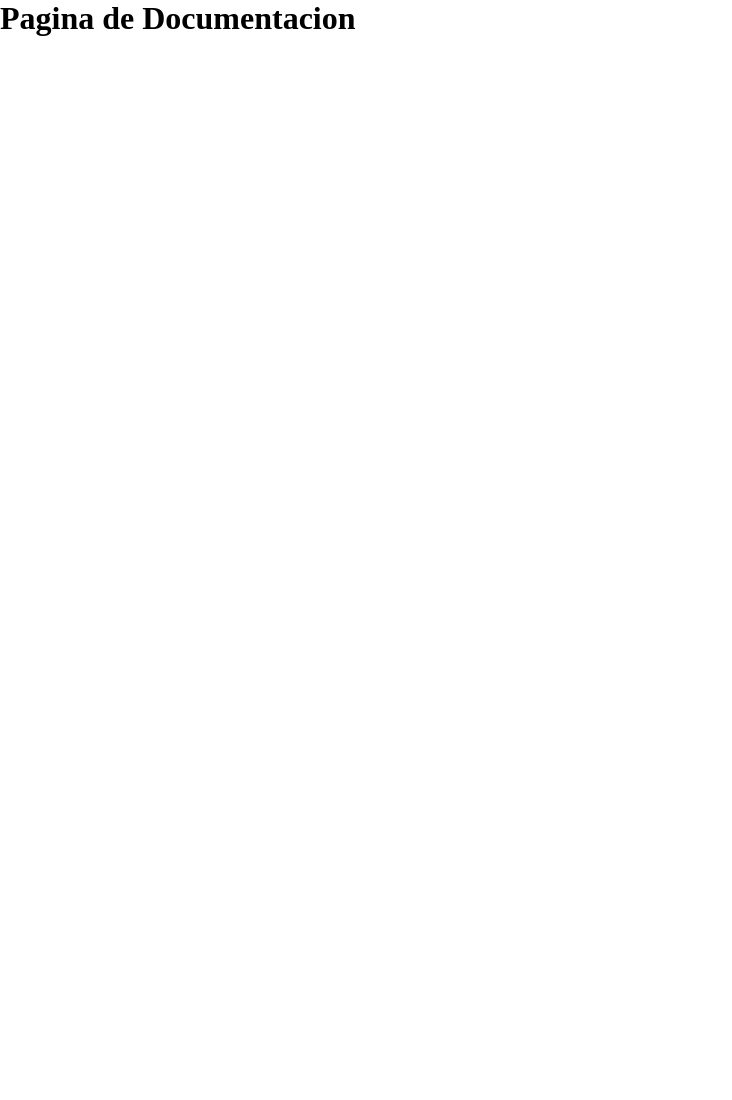
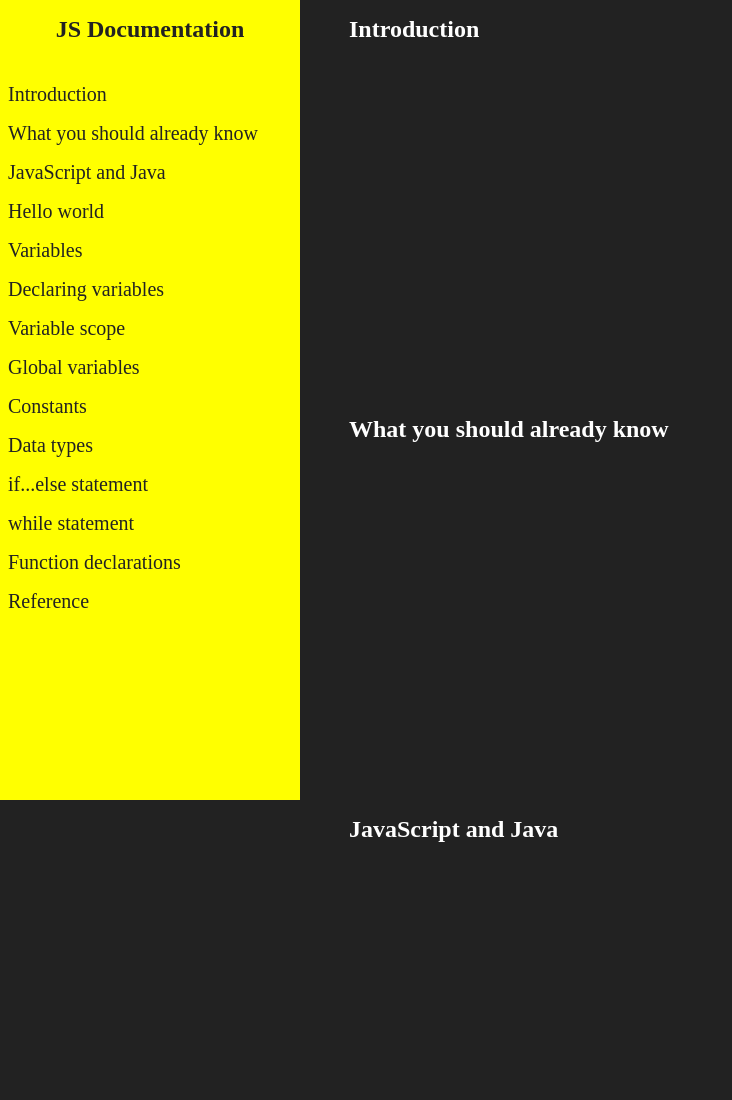
Before and after one commit to guswebdev/freecodecamp-documentacion, a plain HTML site: page index.html in a window 1280 px wide. Shown: the top 1100 px of the page, without its empty margins (0-732 px from the left). Before the commit the page ends 800 px from the top, so only its background shows below. Drawn offline with Linux system fonts and the light colour scheme.

Commit message:
Completar la estructura basica en mobile y desktop con estilos generales

```diff
--- a/index.html
+++ b/index.html
@@ -1,13 +1,94 @@
 <!DOCTYPE html>
 <html lang="en">
-<head>
-    <meta charset="UTF-8">
-    <meta name="viewport" content="width=device-width, initial-scale=1.0">
+  <head>
+    <meta charset="UTF-8" />
+    <meta name="viewport" content="width=device-width, initial-scale=1.0" />
     <title>Pagina de Documentacion</title>
 
-    <link rel="stylesheet" href="style.css">
-</head>
-<body>
-    <h1>Pagina de Documentacion</h1>
-</body>
+    <!--Font Awesome-->
+    <link
+      rel="stylesheet"
+      href="https://cdnjs.cloudflare.com/ajax/libs/font-awesome/6.6.0/css/all.min.css"
+      integrity="sha512-Kc323vGBEqzTmouAECnVceyQqyqdsSiqLQISBL29aUW4U/M7pSPA/gEUZQqv1cwx4OnYxTxve5UMg5GT6L4JJg=="
+      crossorigin="anonymous"
+      referrerpolicy="no-referrer"
+    />
+
+    <link rel="stylesheet" href="style.css" />
+  </head>
+  <body>
+    <header class="header">
+      <h1>JS Documentation</h1>
+      <nav id="menu" class="menu">
+        <a href="#introduction">Introduction</a>
+        <a href="#already-know">What you should already know</a>
+        <a href="#js-and-java">JavaScript and Java</a>
+        <a href="#hello-world">Hello world</a>
+        <a href="#variables">Variables</a>
+        <a href="#declaring-variables">Declaring variables</a>
+        <a href="#variable-scope">Variable scope</a>
+        <a href="#global-variables">Global variables</a>
+        <a href="#constants">Constants</a>
+        <a href="#data-types">Data types</a>
+        <a href="#if-else">if...else statement</a>
+        <a href="#while">while statement</a>
+        <a href="#function-declarations">Function declarations</a>
+        <a href="#reference">Reference</a>
+      </nav>
+      <article class="btns-menu">
+        <a href="#menu">
+          <i class="fa-solid fa-bars"></i>
+        </a>
+        <a href="#cerrar-menu">
+          <i class="fa-solid fa-xmark"></i>
+        </a>
+      </article>
+    </header>
+    <main>
+      <div class="container">
+        <section id="introduction">
+          <h2>Introduction</h2>
+        </section>
+        <section id="already-know">
+          <h2>What you should already know</h2>
+        </section>
+        <section id="js-and-java">
+          <h2>JavaScript and Java</h2>
+        </section>
+        <section id="hello-world">
+          <h2>Hello world</h2>
+        </section>
+        <section id="variables">
+          <h2>Variables</h2>
+        </section>
+        <section id="declaring-variables">
+          <h2>Declaring variables</h2>
+        </section>
+        <section id="variable-scope">
+          <h2>Variable scope</h2>
+        </section>
+        <section id="global-variables">
+          <h2>Global variables</h2>
+        </section>
+        <section id="constants">
+          <h2>Constants</h2>
+        </section>
+        <section id="data-types">
+          <h2>Data types</h2>
+        </section>
+        <section id="if-else">
+          <h2>if...else statement</h2>
+        </section>
+        <section id="while">
+          <h2>While statement</h2>
+        </section>
+        <section id="function-declarations">
+          <h2>Function declarations</h2>
+        </section>
+        <section id="reference">
+          <h2>Reference</h2>
+        </section>
+      </div>
+    </main>
+  </body>
 </html>
--- a/style.css
+++ b/style.css
@@ -1,5 +1,7 @@
 html {
     box-sizing: border-box;
+    scroll-behavior: smooth;
+
 }
 
 *,
@@ -9,3 +11,152 @@ html {
     padding: 0;
     box-sizing: inherit;
 }
+
+body {
+    background-color: #222;
+    color: white;
+}
+
+a {
+    text-decoration: none;
+    display: block;
+}
+
+section {
+    min-height: 50vh;
+}
+
+section h2 {
+    padding-top: 1rem;
+}
+
+.container {
+    width: 90%;
+    max-width: 1024px;
+    margin: 0 auto;
+}
+
+header {
+    position: fixed;
+    bottom: 0;
+    left: 0;
+    width: 100%;
+    height: 4rem;
+    z-index: 999;
+    background-color: yellow;
+    padding: 0 1rem;
+    display: flex;
+    justify-content: space-between;
+    align-items: center;
+}
+
+.header h1 {
+    font-size: 1.5rem;
+    color: #222;
+}
+
+.header nav {
+   display: none;
+}
+
+.menu a {
+    color: white;
+    width: 100%;
+    padding: .75rem;
+}
+
+.menu a:hover {
+    background-color: yellow;
+    color: #222;
+}
+
+
+.header i{
+    font-size: 2rem;
+}
+
+.header nav:target{
+    position: fixed;
+    top: 0;
+    left: 0;
+    bottom: 4rem;
+    right: 0;
+    z-index: 990;
+    width: 100%;
+    height: calc(100vh - 4rem);
+    background-color: #222c;
+    display: flex;
+    flex-direction: column;
+    justify-content: center;
+    align-items: center;
+    text-align: center;
+}
+
+.btns-menu {
+    width: 2rem;
+    height: 2rem;
+    /*background-color: blueviolet;*/
+    position: relative;
+    display: flex;
+    justify-content: center;
+    align-self: center;
+}
+
+.btns-menu a{
+    position: absolute;
+    color: #222;
+}
+
+.btns-menu i.fa-bars{
+    display: block;
+}
+.btns-menu i.fa-xmark{
+    display: none;
+}
+
+@media screen and (min-width: 1024px){
+
+    main{
+        margin-left: 300px;
+    }
+    .header {
+        top: 0;
+        left: 0;
+        width: 300px;
+        height: 100vh;
+        flex-direction: column;
+        align-items: flex-start;
+        justify-content: flex-start;
+        gap: 1rem;
+        padding: 0;
+    }
+    .header h1 {
+        width: 100%;
+        text-align: center;
+        padding: 1rem 0;
+    }
+
+    #menu {
+        position: static;
+        background-color: yellow;
+        text-align: left;
+        justify-content: flex-start;
+        display: block;
+        width: 300px;
+    }
+
+    .menu a {
+        color: #222;
+        font-size: 1.25rem;
+        padding: .5rem;
+    }
+
+    .btns-menu {
+        display: none;
+    }
+    .menu a:hover {
+        background-color: #222;
+        color: white;
+    }
+
+}
```
